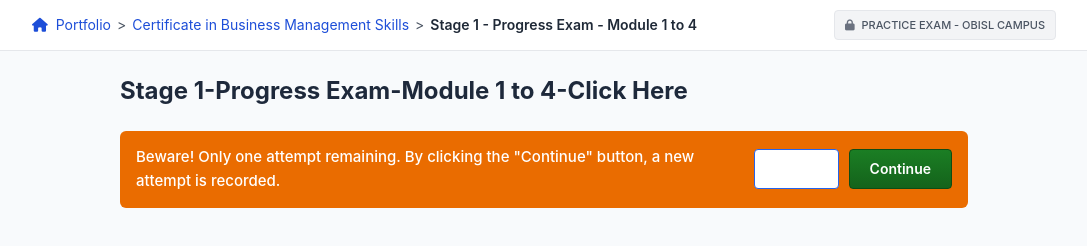
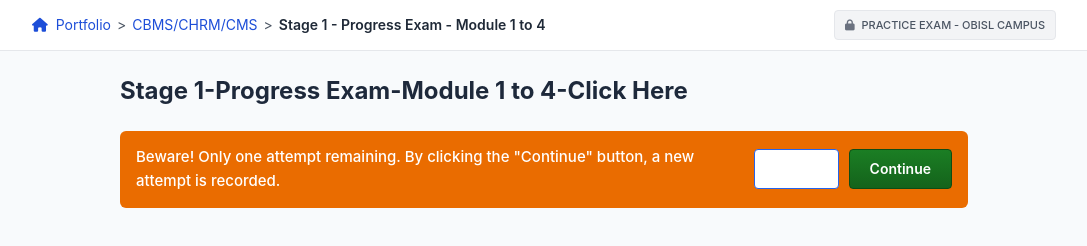
Before and after one commit to OBISL-CAMPUS/CBMS-Stage1-M1toM4-Practice-Exam, a plain HTML site: page index.html in a window 1280 px wide. Shown: the whole page, without its empty margins (96-1183 px from the left). Drawn offline with nearby package versions, Linux system fonts and the light colour scheme.

Commit message:
Update index.html

```diff
--- a/index.html
+++ b/index.html
@@ -151,7 +151,7 @@
             <div class="flex items-center gap-1.5 flex-wrap">
                 <span class="text-blue-700 hover:underline cursor-pointer"><i class="fa-solid fa-house mr-1"></i> Portfolio</span>
                 <span>&gt;</span>
-                <span class="text-blue-700 hover:underline cursor-pointer truncate max-w-[160px] sm:max-w-none">Certificate in Business Management Skills</span>
+                <span class="text-blue-700 hover:underline cursor-pointer truncate max-w-[160px] sm:max-w-none">CBMS/CHRM/CMS</span>
                 <span>&gt;</span>
                 <span class="font-semibold text-gray-800 truncate max-w-[200px] sm:max-w-none">Stage 1 - Progress Exam - Module 1 to 4</span>
             </div>
```
